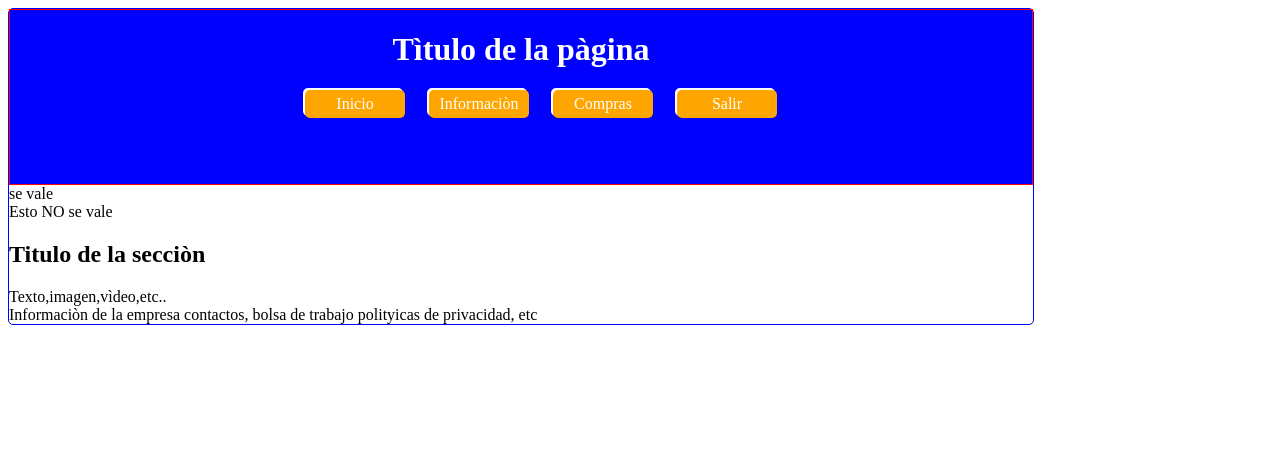
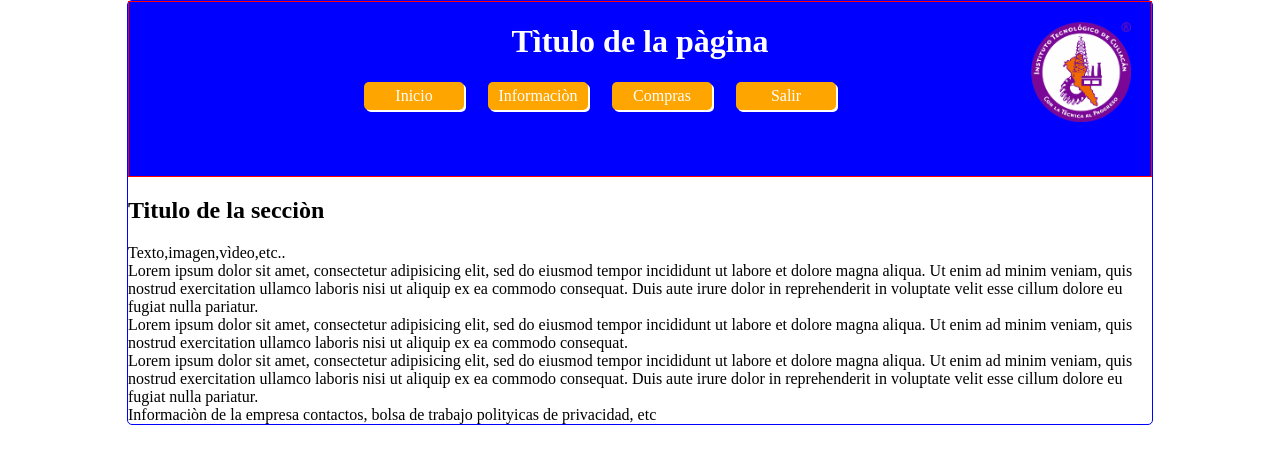
Before and after one commit to alejandraarechiga/pw2163, a plain HTML site: page primerHTML5.html in a window 1280 px wide. Drawn offline with Linux system fonts and the light colour scheme.

Commit message:
logo de tec

```diff
--- a/css/estilos.css
+++ b/css/estilos.css
@@ -9,6 +9,7 @@ body/*selector -etiquetas */
 		/*atributo:valor;*/
 		border: 1px solid blue;
 		border-radius: 5px;
+		margin: 0px auto;
 		max-width: 1024px;
 
 }
@@ -22,13 +23,19 @@ header
 	text-align:center; /*alineacion*/
 
 }
+header img{
+	float: right;
+	margin: -60px 20px 0px 0px;
+	width: 100px; /*ancho de la imagen */
+
+}
 
 header nav ul li
 {
 	/*border: 1px solid yellow;*/
 	background: orange; /*color del fondo*/
 	border-radius: 5px;/*bordes redondeados*/
-	box-shadow: -2px -2px;
+	box-shadow: 2px 2px;
 	display: inline-block;  /*rompe modelo de caja*/
 	margin: 0px 10px 50px 10px; /*separo las cajas*/
 	padding: 5px 10px; /*agrando los botones (inerno)*/
--- a/primerHTML5.html
+++ b/primerHTML5.html
@@ -9,6 +9,7 @@
 <body>
 		<header>
 				<h1>Tìtulo de la pàgina</h1>
+				<img src="img/logotec.png">
 				 <nav>
 					<ul>
 
@@ -19,17 +20,29 @@
 					</ul>
 
 				 </nav>
-		       </header>
-		       <article>se vale
-		       	<section> Esto NO se vale</section>
-		       </article>
+	</header>
+
 		 <main>
 		       <section>
 		       	<h2>Titulo de la secciòn</h2>
 		       		<article> Texto,imagen,vìdeo,etc..</article>
-		       		<article></article>
-		       		<article></article>
-		       		<article></article>
+		       		<article> Lorem ipsum dolor sit amet, consectetur adipisicing elit, sed do eiusmod
+		       		tempor incididunt ut labore et dolore magna aliqua. Ut enim ad minim veniam,
+		       		quis nostrud exercitation ullamco laboris nisi ut aliquip ex ea commodo
+		       		consequat. Duis aute irure dolor in reprehenderit in voluptate velit esse
+		       		cillum dolore eu fugiat nulla pariatur.
+		       	</article>
+		       		<article>Lorem ipsum dolor sit amet, consectetur adipisicing elit, sed do eiusmod
+		       		tempor incididunt ut labore et dolore magna aliqua. Ut enim ad minim veniam,
+		       		quis nostrud exercitation ullamco laboris nisi ut aliquip ex ea commodo
+		       		consequat.
+		       	</article>
+		       		<article>Lorem ipsum dolor sit amet, consectetur adipisicing elit, sed do eiusmod
+		       		tempor incididunt ut labore et dolore magna aliqua. Ut enim ad minim veniam,
+		       		quis nostrud exercitation ullamco laboris nisi ut aliquip ex ea commodo
+		       		consequat. Duis aute irure dolor in reprehenderit in voluptate velit esse
+		       		cillum dolore eu fugiat nulla pariatur.
+		       	</article>
 		       </section>
 		  </main>
 		  <footer>
```
Also changed, not shown: img/logotec.png (added).
